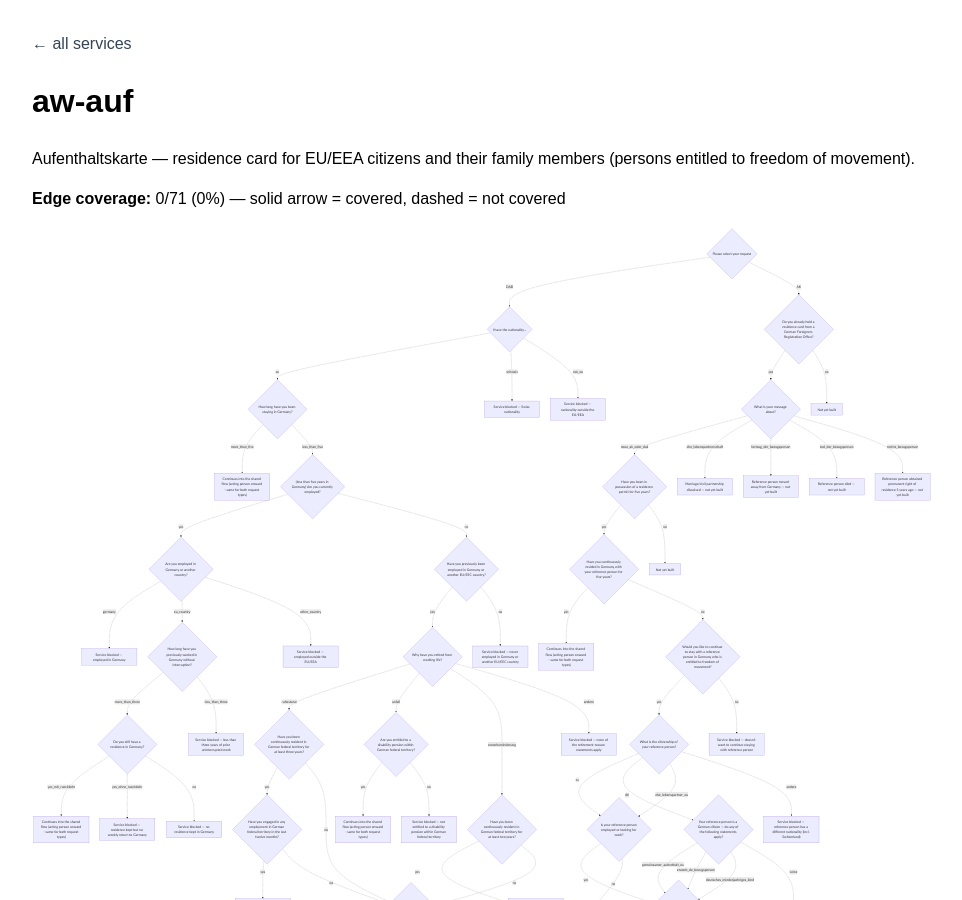
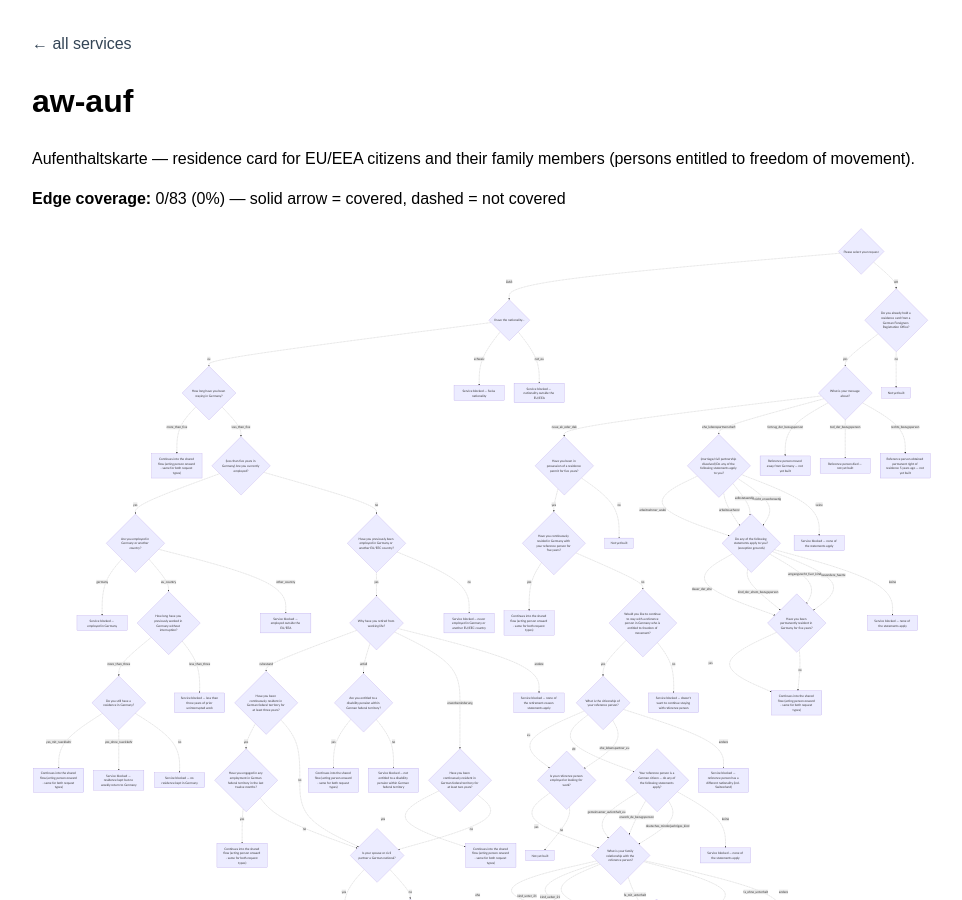
Before and after one commit to joseph0x45/coverage, a Jekyll site: the page built from docs/aw-auf.md, in a window 1280 px wide and 900 px high. Shown: the whole window, without its empty margins (158-1120 px from the left). Built offline with Jekyll 4.4.1, drawn with Linux system fonts in a browser that asks for light colours; some of the changed text lies outside the part shown.

Commit message:
aw-auf: add message_about=ehe_lebenspartnerschaft branch
freizuegigkeitsvoraussetzungen (5 values, "keine" blocked) -> all 4 real
values converge on ausnahmetatbestaende (5 values, "keine" blocked) ->
all 4 real values converge on permanently_resident_five_years (yes/no,
both terminal). Whole branch built in one pass since every non-blocked
first-question value leads to the same second question. 83 edges total.

````diff
--- a/docs/aw-auf.md
+++ b/docs/aw-auf.md
@@ -7,7 +7,7 @@ title: aw-auf
 
 Aufenthaltskarte — residence card for EU/EEA citizens and their family members (persons entitled to freedom of movement).
 
-**Edge coverage:** 0/71 (0%) — solid arrow = covered, dashed = not covered
+**Edge coverage:** 0/83 (0%) — solid arrow = covered, dashed = not covered
 
 ```mermaid
 flowchart TD
@@ -47,7 +47,12 @@ flowchart TD
     holds_residence_card{"Do you already hold a residence card from a German Foreigners Registration Office?"}
     holds_residence_card_no_not_built["Not yet built"]
     message_about{"What is your message about?"}
-    message_about_ehe_not_built["Marriage/civil partnership dissolved — not yet built"]
+    freizuegigkeitsvoraussetzungen{"(marriage/civil partnership dissolved) Do any of the following statements apply to you?"}
+    blocked_freizuegigkeitsvoraussetzungen_none["Service blocked — none of the statements apply"]
+    ausnahmetatbestaende{"Do any of the following statements apply to you? (exception grounds)"}
+    blocked_ausnahmetatbestaende_none["Service blocked — none of the statements apply"]
+    permanently_resident_five_years{"Have you been permanently resident in Germany for five years?"}
+    stays_and_absences_via_ehe_lebenspartnerschaft["Continues into the shared flow (acting person onward - same for both request types)"]
     message_about_fortzug_not_built["Reference person moved away from Germany — not yet built"]
     message_about_tod_not_built["Reference person died — not yet built"]
     message_about_rechts_not_built["Reference person obtained permanent right of residence 5 years ago — not yet built"]
@@ -108,10 +113,22 @@ flowchart TD
     holds_residence_card -.->|"yes"| message_about
     holds_residence_card -.->|"no"| holds_residence_card_no_not_built
     message_about -.->|"neue_ak_oder_dak"| residence_permit_five_years
-    message_about -.->|"ehe_lebenspartnerschaft"| message_about_ehe_not_built
+    message_about -.->|"ehe_lebenspartnerschaft"| freizuegigkeitsvoraussetzungen
     message_about -.->|"fortzug_der_bezugsperson"| message_about_fortzug_not_built
     message_about -.->|"tod_der_bezugsperson"| message_about_tod_not_built
     message_about -.->|"rechts_bezugsperson"| message_about_rechts_not_built
+    freizuegigkeitsvoraussetzungen -.->|"arbeitnehmer_azubi"| ausnahmetatbestaende
+    freizuegigkeitsvoraussetzungen -.->|"arbeitssuchend"| ausnahmetatbestaende
+    freizuegigkeitsvoraussetzungen -.->|"selbststaendig"| ausnahmetatbestaende
+    freizuegigkeitsvoraussetzungen -.->|"nicht_erwerbstaetig"| ausnahmetatbestaende
+    freizuegigkeitsvoraussetzungen -.->|"keine"| blocked_freizuegigkeitsvoraussetzungen_none
+    ausnahmetatbestaende -.->|"dauer_der_ehe"| permanently_resident_five_years
+    ausnahmetatbestaende -.->|"kind_der_ehem_bezugsperson"| permanently_resident_five_years
+    ausnahmetatbestaende -.->|"umgangsrecht_fuer_kind"| permanently_resident_five_years
+    ausnahmetatbestaende -.->|"besondere_haerte"| permanently_resident_five_years
+    ausnahmetatbestaende -.->|"keine"| blocked_ausnahmetatbestaende_none
+    permanently_resident_five_years -.->|"yes"| stays_and_absences_via_ehe_lebenspartnerschaft
+    permanently_resident_five_years -.->|"no"| stays_and_absences_via_ehe_lebenspartnerschaft
     residence_permit_five_years -.->|"yes"| resided_five_years_with_reference_person
     residence_permit_five_years -.->|"no"| residence_permit_five_years_no_not_built
     resided_five_years_with_reference_person -.->|"yes"| stays_and_absences_via_five_year_permit
@@ -162,6 +179,9 @@ flowchart TD
 - `residence_in_germany` (0/3 covered): missing yes_mit_rueckkehr, yes_ohne_rueckkehr, no
 - `holds_residence_card` (0/2 covered): missing yes, no
 - `message_about` (0/5 covered): missing neue_ak_oder_dak, ehe_lebenspartnerschaft, fortzug_der_bezugsperson, tod_der_bezugsperson, rechts_bezugsperson
+- `freizuegigkeitsvoraussetzungen` (0/5 covered): missing arbeitnehmer_azubi, arbeitssuchend, selbststaendig, nicht_erwerbstaetig, keine
+- `ausnahmetatbestaende` (0/5 covered): missing dauer_der_ehe, kind_der_ehem_bezugsperson, umgangsrecht_fuer_kind, besondere_haerte, keine
+- `permanently_resident_five_years` (0/2 covered): missing yes, no
 - `residence_permit_five_years` (0/2 covered): missing yes, no
 - `resided_five_years_with_reference_person` (0/2 covered): missing yes, no
 - `continue_staying_with_reference_person` (0/2 covered): missing yes, no
````
Also changed, not shown: docs/index.md (+1 -1 lines), services/aw-auf.yaml (+38 -3 lines).
